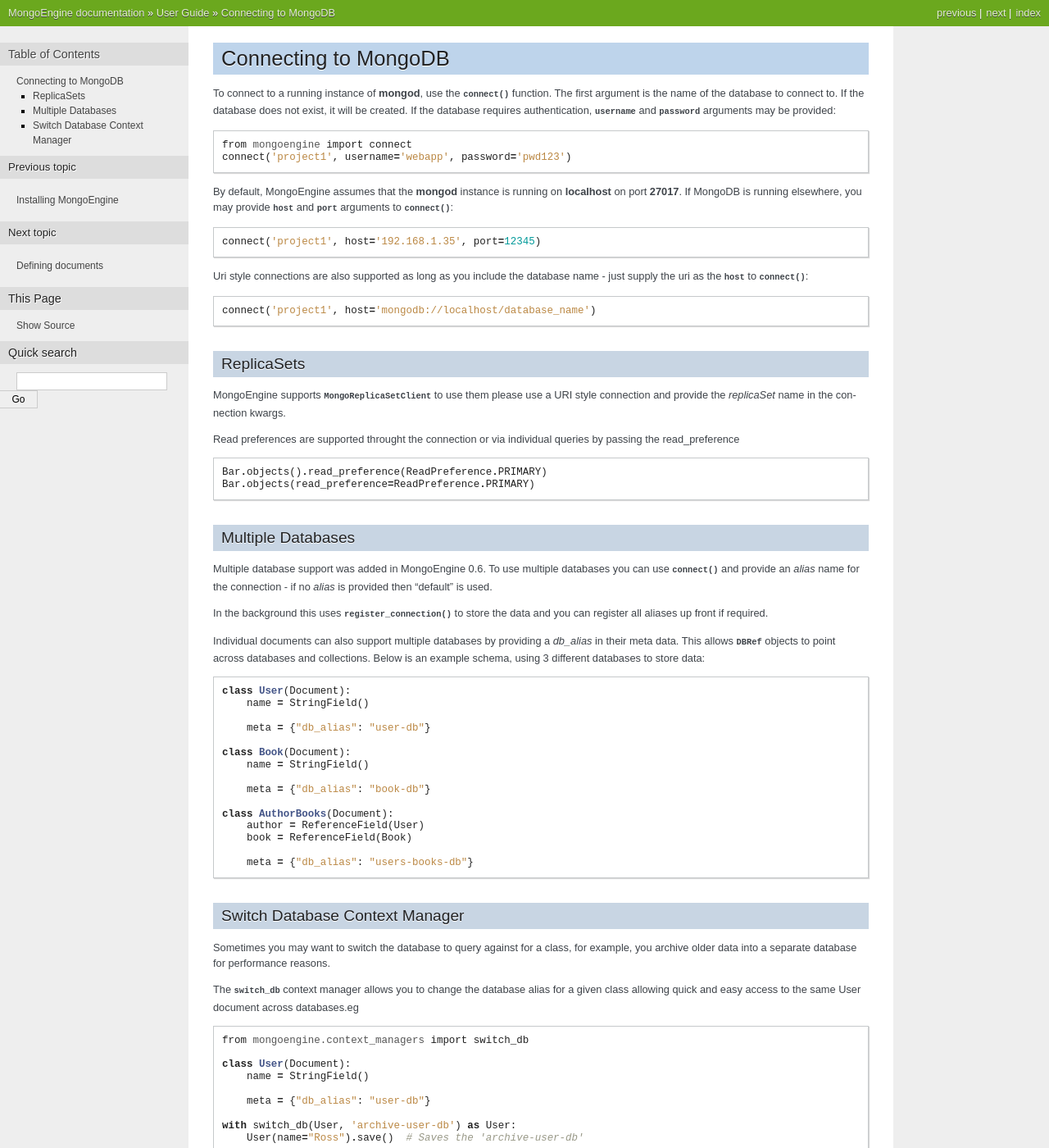
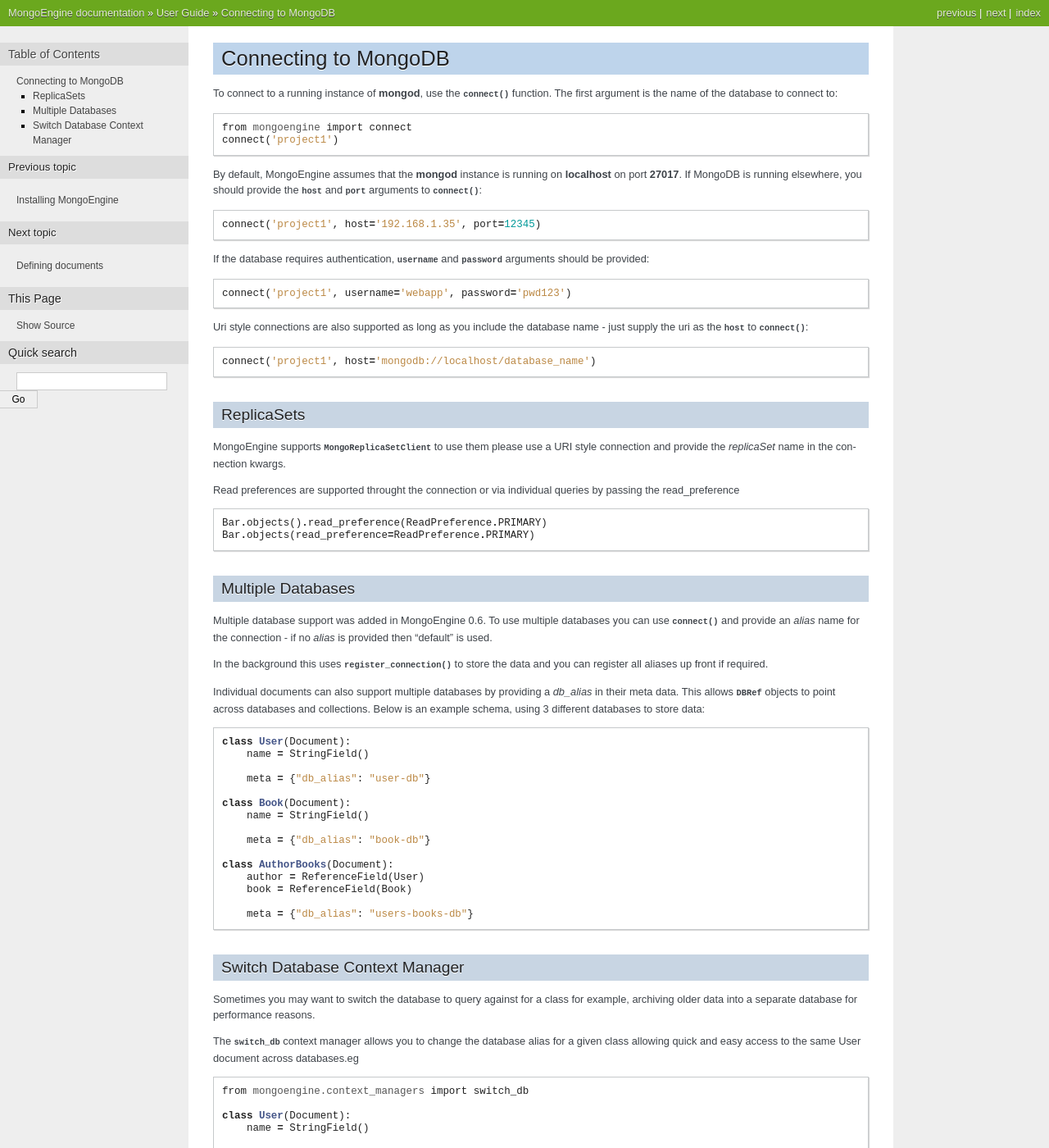
Before and after one commit to MongoEngine/mongoengine, a Sphinx documentation site: the page built from docs/guide/connecting.rst, in a window 1280 px wide and 1400 px high. Shown: the whole window at 82% size. Built offline with Sphinx 7.4.7, drawn with Linux system fonts in a browser that asks for light colours; the version number could not be read and is left out.

Commit message:
Connection doc updates

```diff
--- a/docs/guide/connecting.rst
+++ b/docs/guide/connecting.rst
@@ -6,19 +6,22 @@ Connecting to MongoDB
 
 To connect to a running instance of :program:`mongod`, use the
 :func:`~mongoengine.connect` function. The first argument is the name of the
-database to connect to. If the database does not exist, it will be created. If
-the database requires authentication, :attr:`username` and :attr:`password`
-arguments may be provided::
+database to connect to::
 
     from mongoengine import connect
-    connect('project1', username='webapp', password='pwd123')
+    connect('project1')
 
 By default, MongoEngine assumes that the :program:`mongod` instance is running
-on **localhost** on port **27017**. If MongoDB is running elsewhere, you may
-provide :attr:`host` and :attr:`port` arguments to
+on **localhost** on port **27017**. If MongoDB is running elsewhere, you should
+provide the :attr:`host` and :attr:`port` arguments to
 :func:`~mongoengine.connect`::
 
     connect('project1', host='192.168.1.35', port=12345)
+
+If the database requires authentication, :attr:`username` and :attr:`password`
+arguments should be provided::
+
+    connect('project1', username='webapp', password='pwd123')
 
 Uri style connections are also supported as long as you include the database
 name - just supply the uri as the :attr:`host` to
@@ -74,8 +77,8 @@ to point across databases and collections.  Below is an example schema, using
 Switch Database Context Manager
 ===============================
 
-Sometimes you may want to switch the database to query against for a class,
-for example, you archive older data into a separate database for performance
+Sometimes you may want to switch the database to query against for a class
+for example, archiving older data into a separate database for performance
 reasons.
 
 The :class:`~mongoengine.context_managers.switch_db` context manager allows
```
